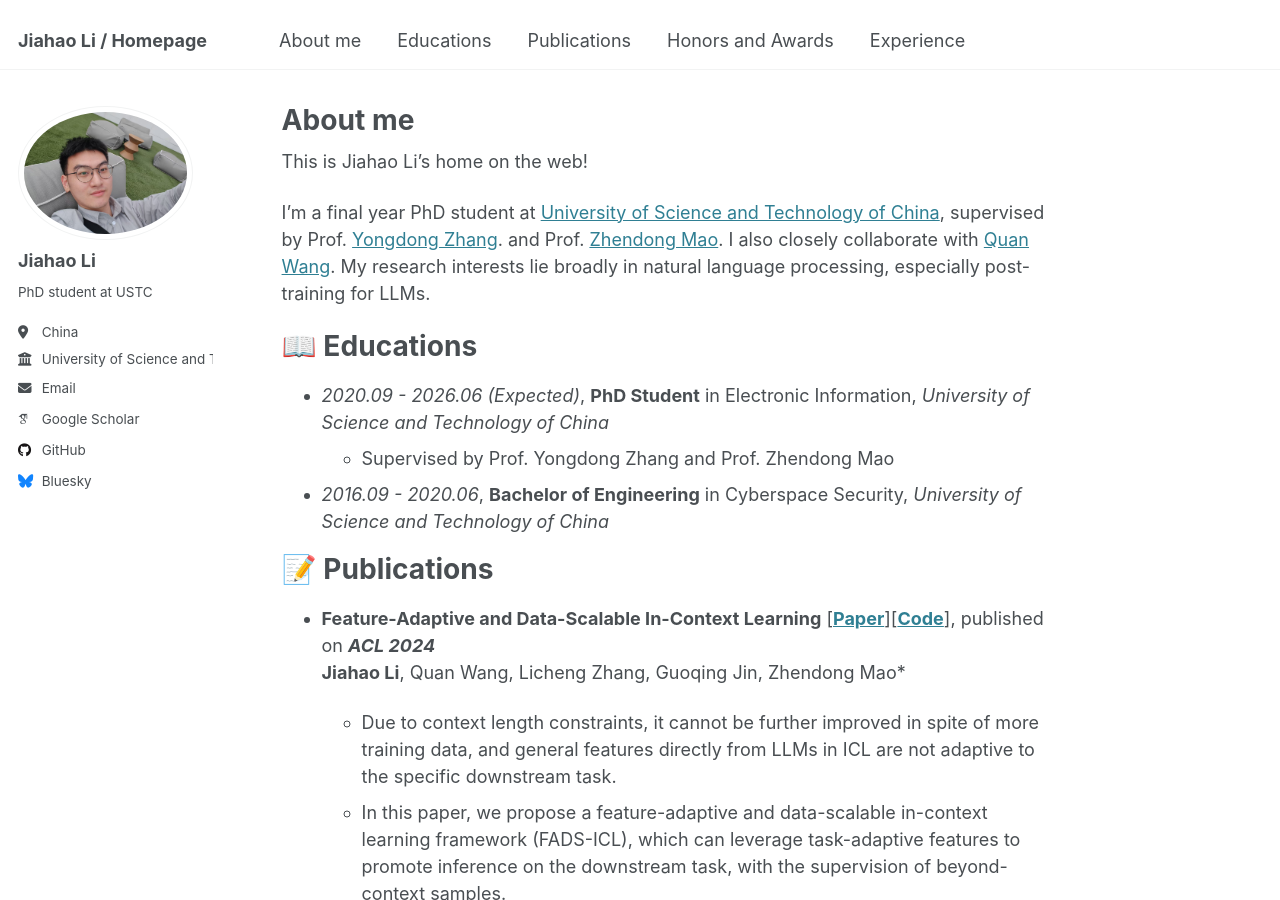
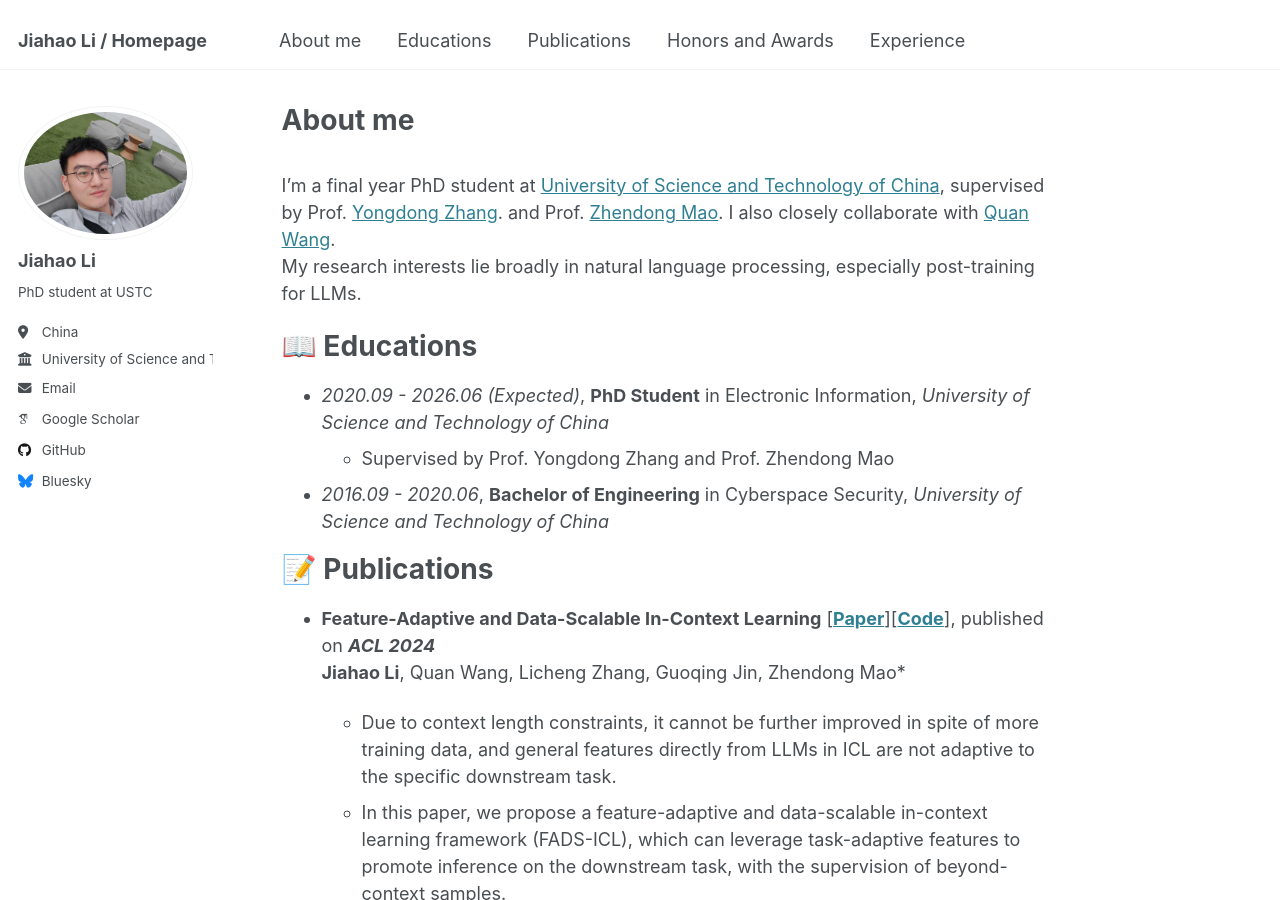
Before and after one commit to jiahaozhenbang/jiahaozhenbang.github.io, a Jekyll site: the page built from _pages/about.md, in a window 1280 px wide and 900 px high. Built offline with Jekyll 4.4.1, drawn with Linux system fonts in a browser that asks for light colours; some web fonts are replaced.

Commit message:
Update about.md

```diff
--- a/_pages/about.md
+++ b/_pages/about.md
@@ -7,9 +7,9 @@ redirect_from:
   - /about.html
 ---
 
-This is Jiahao Li's home on the web!
+<span class='anchor' id='about-me'></span>
 
-I'm a final year PhD student at <a href='http://en.ustc.edu.cn/'>University of Science and Technology of China</a>, supervised by Prof. <a href='https://scholar.google.com/citations?user=hxGs4ukAAAAJ&hl=en&oi=ao'>Yongdong Zhang</a>. and Prof. <a href='https://scholar.google.com/citations?hl=zh-CN&user=m-0P8sgAAAAJ'>Zhendong Mao</a>. I also closely collaborate with  <a href='https://scholar.google.com/citations?user=l2yEbhAAAAAJ&hl=zh-CN&oi=ao'>Quan Wang</a>.
+I'm a final year PhD student at <a href='http://en.ustc.edu.cn/'>University of Science and Technology of China</a>, supervised by Prof. <a href='https://scholar.google.com/citations?user=hxGs4ukAAAAJ&hl=en&oi=ao'>Yongdong Zhang</a>. and Prof. <a href='https://scholar.google.com/citations?hl=zh-CN&user=m-0P8sgAAAAJ'>Zhendong Mao</a>. I also closely collaborate with  <a href='https://scholar.google.com/citations?user=l2yEbhAAAAAJ&hl=zh-CN&oi=ao'>Quan Wang</a>.<br/>
 My research interests lie broadly in natural language processing, especially post-training for LLMs. <br/>
 
 <!-- My **CV** can be downloaded *<a href="assets/JiahaoLi_CV.pdf">here</a>*. -->
```
